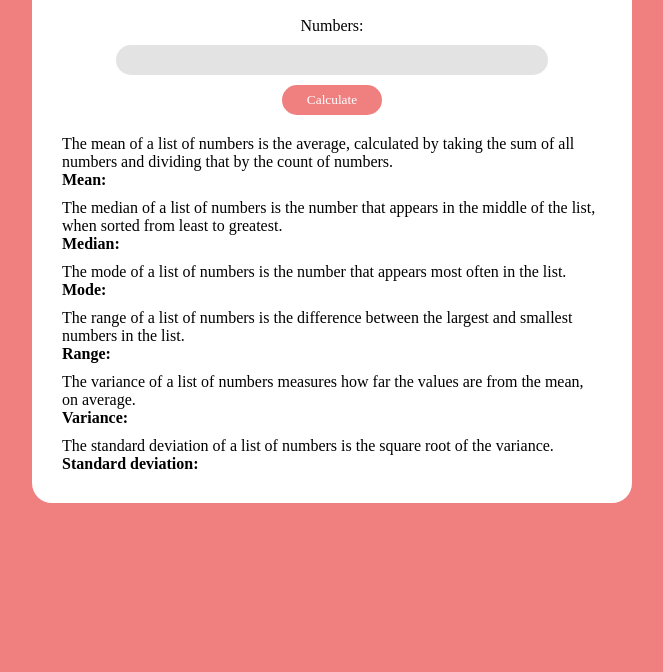
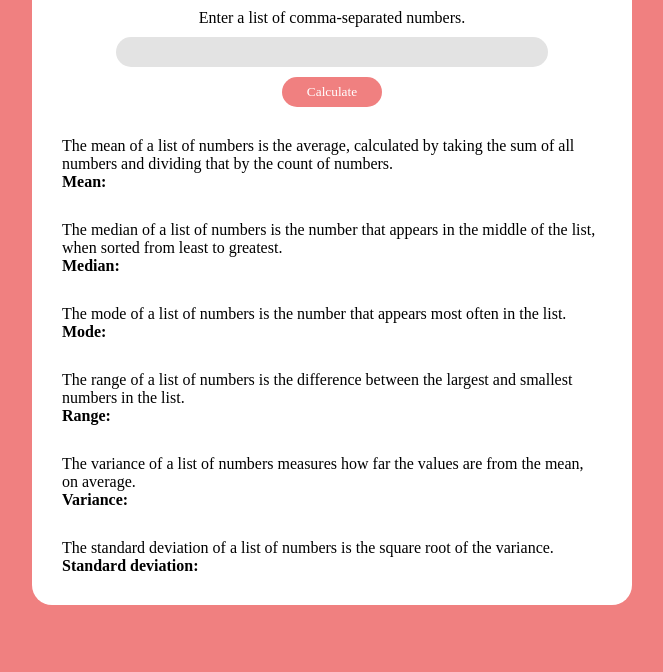
Before and after one commit to cgfigueroa29/statistics-calculator, a plain HTML site: page index.html in a window 1280 px wide. Shown: the part 128-800 px from the top of the page, without its empty margins (308-971 px from the left). Drawn offline with Linux system fonts and the light colour scheme.

Commit message:
Results styles fixes

```diff
--- a/index.html
+++ b/index.html
@@ -12,10 +12,9 @@
   <div class="content">
     <div class="title">
       <h1>Statistics Calculator</h1>
-      <p>Enter a list of comma-separated numbers.</p>
     </div>
     <form onsubmit="calculate(); return false;">
-      <label for="numbers">Numbers:</label>
+      <label for="numbers">Enter a list of comma-separated numbers.</label>
       <input type="text" name="numbers" id="numbers" />
       <button type="submit">Calculate</button>
     </form>
--- a/styles.css
+++ b/styles.css
@@ -19,7 +19,7 @@ body {
 	padding: 30px;
 	display: flex;
 	flex-direction: column;
-	gap: 20px;
+	gap: 30px;
 	border-radius: 20px;
 
 	.title {
@@ -32,6 +32,9 @@ body {
 		align-items: center;
 		gap: 10px;
 
+		label {
+			text-align: center;
+		}
 		input {
 			width: 80%;
 			height: 30px;
@@ -54,7 +57,7 @@ body {
 	.results {
 		display: flex;
 		flex-direction: column;
-		gap: 10px;
+		gap: 30px;
 
 		.result {
 			display: flex;
```
